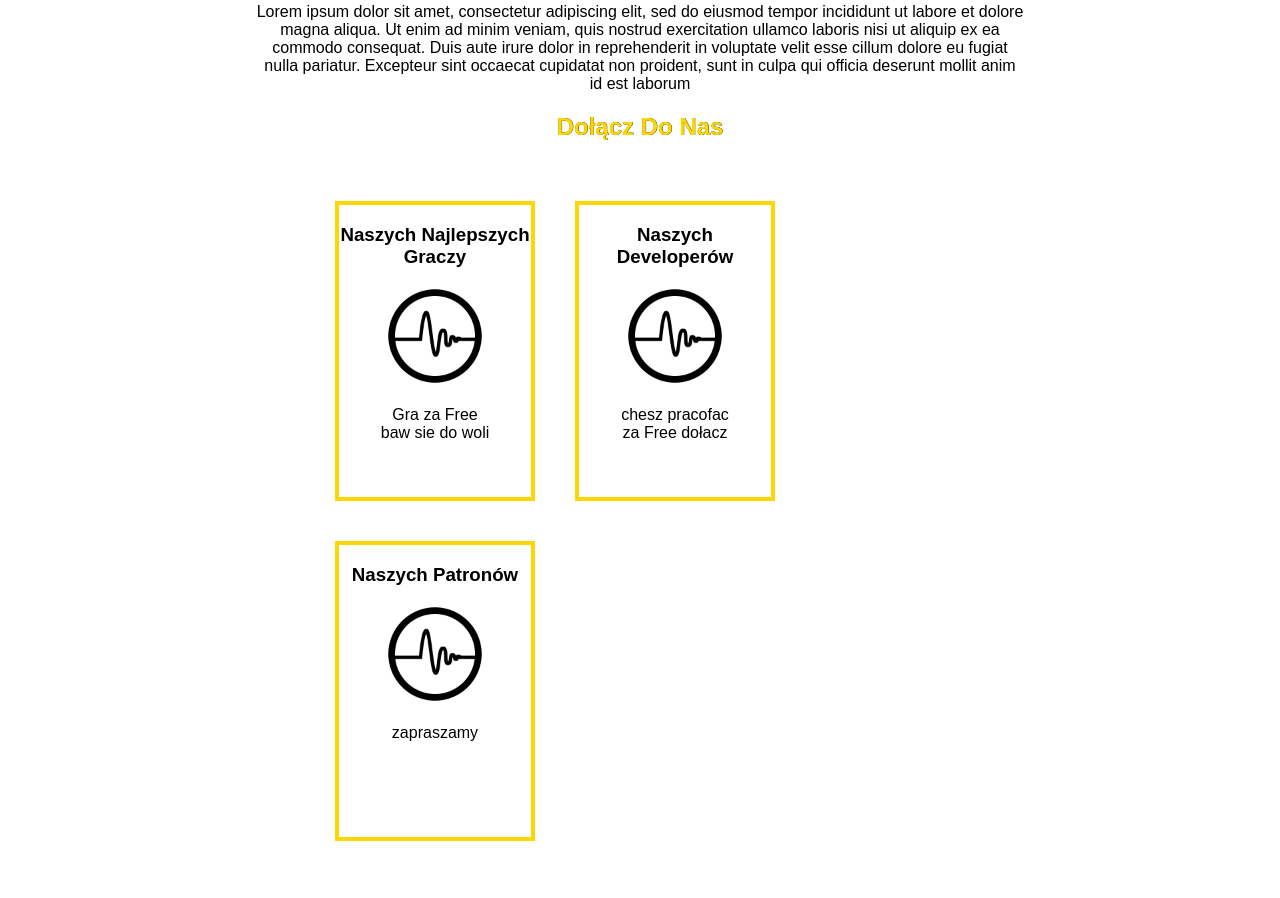
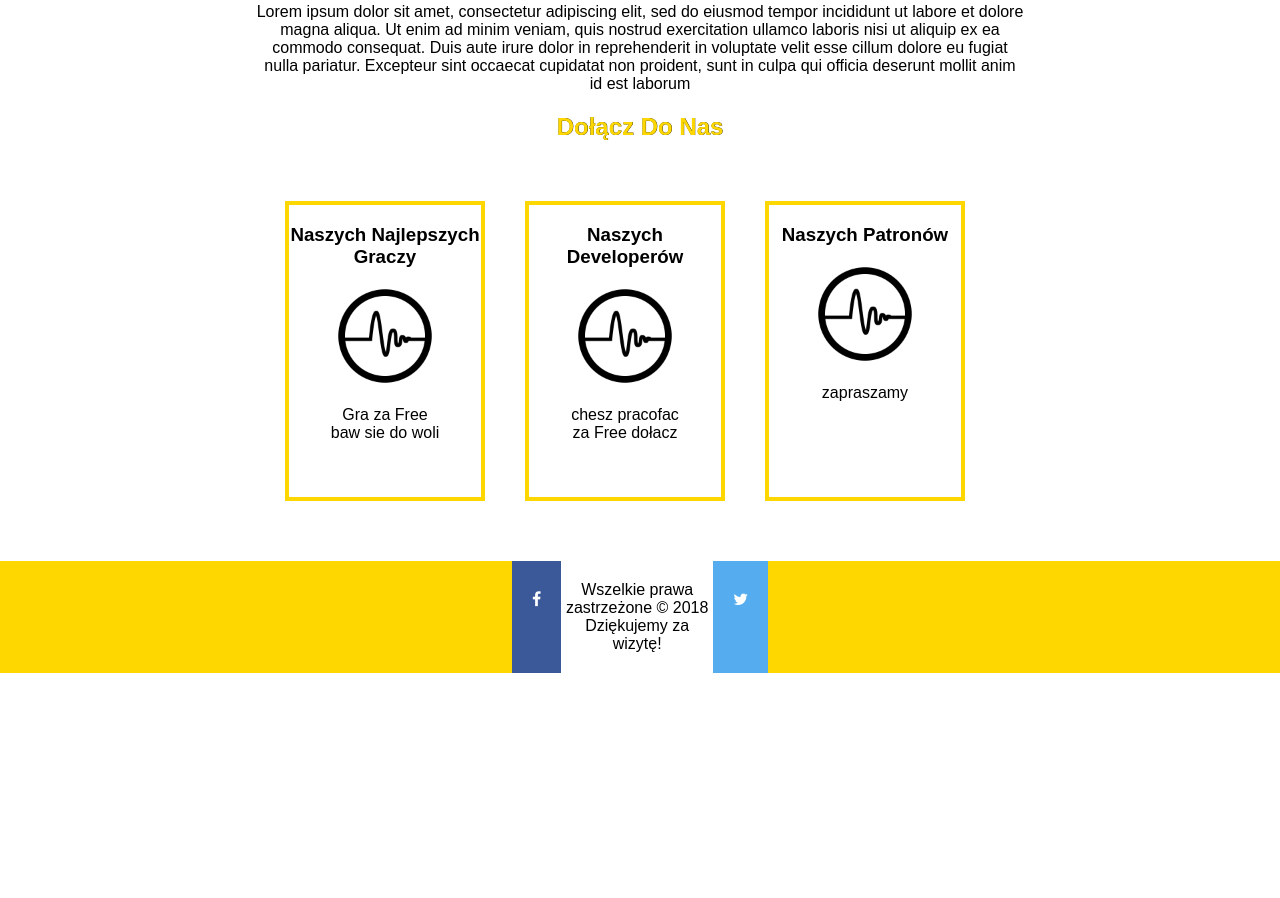
Before and after one commit to GameInPL/beerpoly-home, a plain HTML site: page index.html in a window 1280 px wide. Shown: the part 1013-1911 px from the top of the page. After the commit the page ends 1686 px from the top, so only its background shows below. Drawn offline with Linux system fonts and the light colour scheme.

Commit message:
css version beta

```diff
--- a/css/bearpoly.css
+++ b/css/bearpoly.css
@@ -34,8 +34,8 @@ p {
 }
 
 #infographics {
-  width: 45%;
-  min-width: 650px;
+  width: 33%;
+  min-width: 750px;
   margin: auto;
   padding: 20px 0;
   text-align: center;
@@ -44,6 +44,7 @@ p {
 
 @media only screen and (max-width: 600px) {
   #infographics>* {
+    width: 45%;
     margin: 20px;
     clear: both;
 
@@ -277,6 +278,7 @@ footer {
   float: left;
 }
 
+
 .konteks {
   width: 100vw;
   height: 100vh;
```
